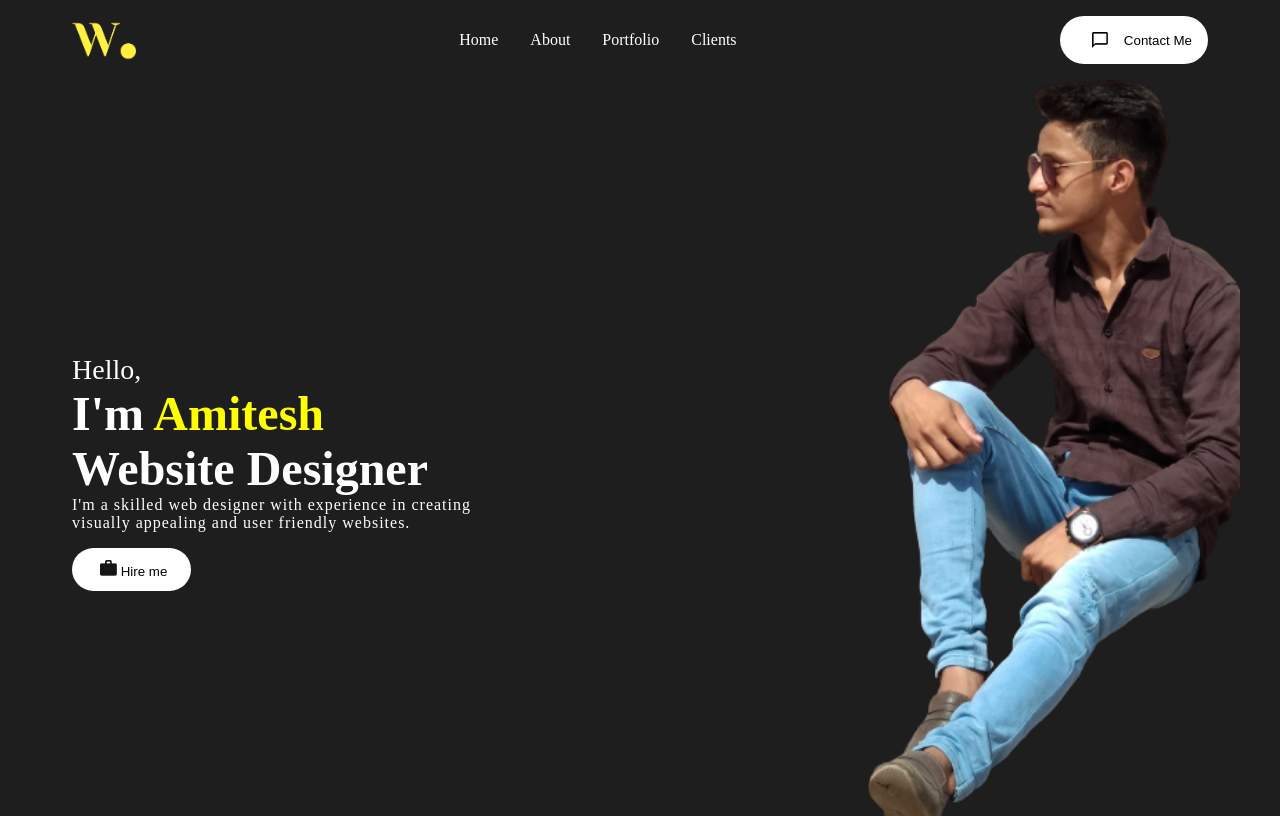
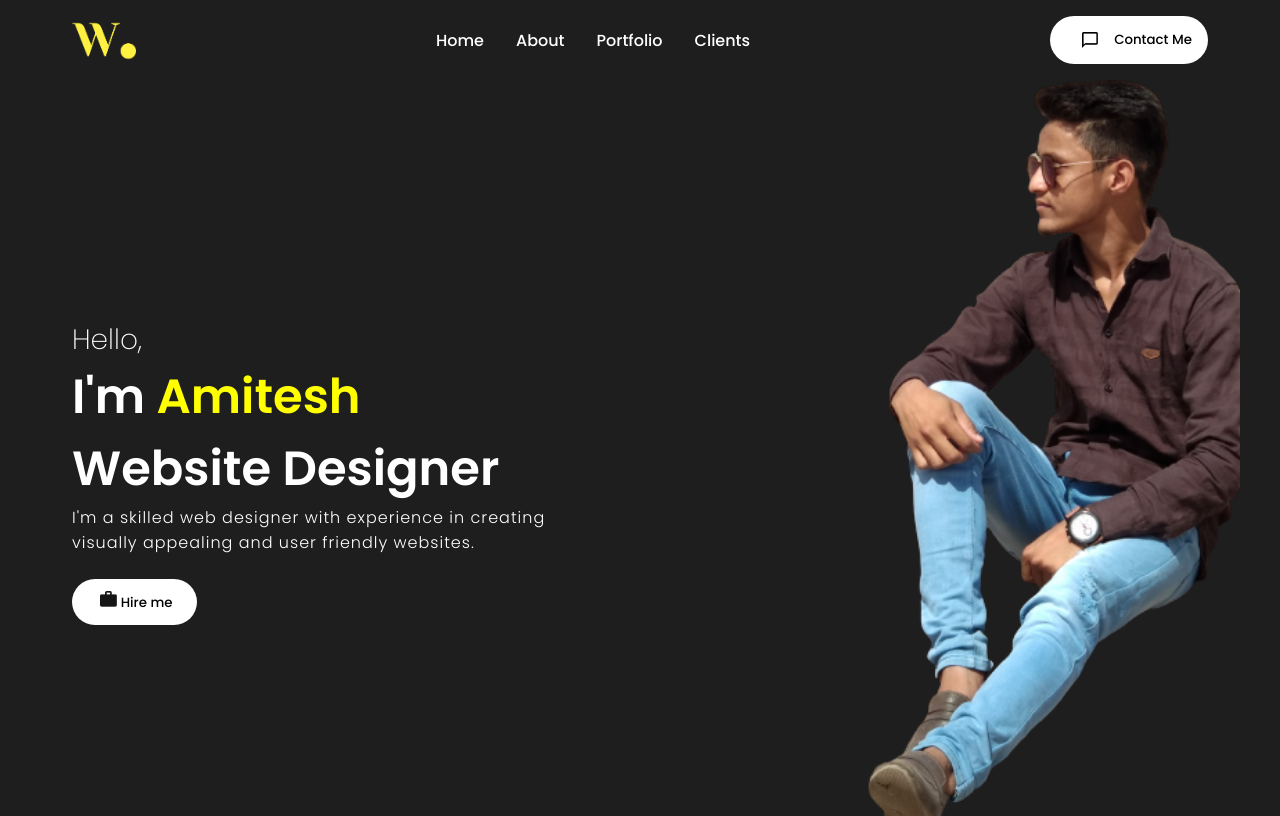
Before and after one commit to amiteshvsth/Portfolio-React, a React (Create React App) app in the folder portfolio/: page / in a window 1280 px wide. Built offline with nearby package versions, Linux system fonts and the light colour scheme.

Commit message:
Added google fonts

```diff
--- a/portfolio/public/index.html
+++ b/portfolio/public/index.html
@@ -12,6 +12,9 @@
 
     <title>Amitesh's Portfolio</title>
     <link rel="stylesheet" href="./style.css">
+    <link rel="preconnect" href="https://fonts.googleapis.com">
+<link rel="preconnect" href="https://fonts.gstatic.com" crossorigin>
+<link href="https://fonts.googleapis.com/css2?family=Poppins:wght@200;300;500;600&display=swap" rel="stylesheet">
   </head>
   <body>
     <noscript>You need to enable JavaScript to run this app.</noscript>
--- a/portfolio/public/style.css
+++ b/portfolio/public/style.css
@@ -1,9 +1,10 @@
-*{
+* {
     margin: 0;
     padding: 0;
     box-sizing: border-box;
     text-decoration: none;
     background: transparent;
+    font-family: 'Poppins', sans-serif;
 }
 
 body{
```
